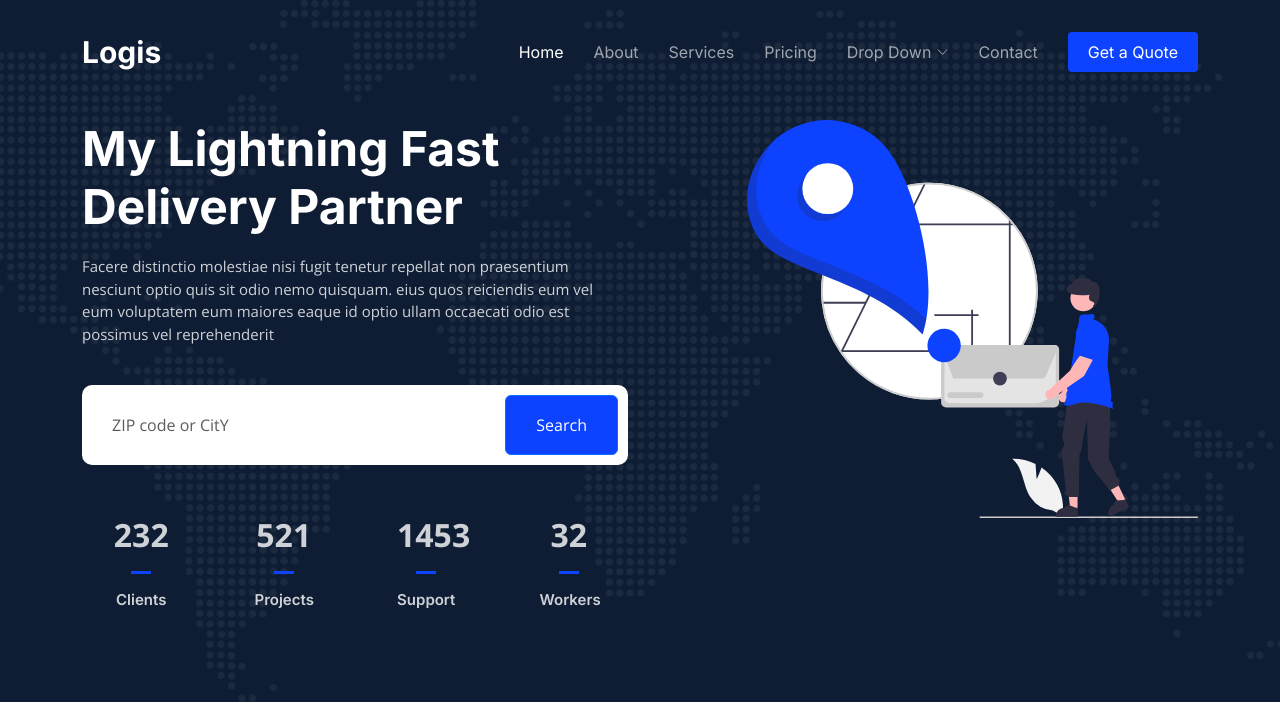
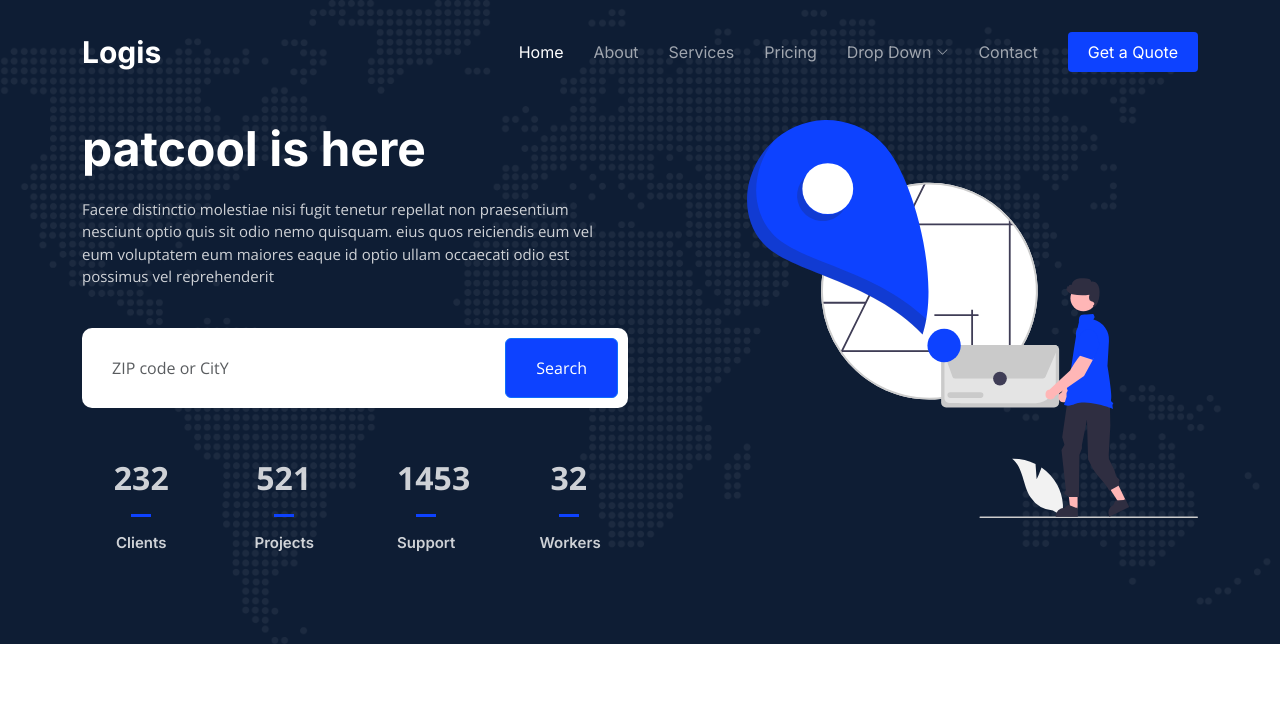
Before and after one commit to patcool1/view, a plain HTML site: page index.html in a window 1280 px wide. Shown: the top 721 px of the page. Drawn offline with nearby package versions, Linux system fonts and the light colour scheme.

Commit message:
added a welcome message

```diff
--- a/index.html
+++ b/index.html
@@ -89,7 +89,7 @@
     <div class="container">
       <div class="row gy-4 d-flex justify-content-between">
         <div class="col-lg-6 order-2 order-lg-1 d-flex flex-column justify-content-center">
-          <h2 data-aos="fade-up">My Lightning Fast Delivery Partner</h2>
+          <h2 data-aos="fade-up">patcool is here</h2>
           <p data-aos="fade-up" data-aos-delay="100">Facere distinctio molestiae nisi fugit tenetur repellat non praesentium nesciunt optio quis sit odio nemo quisquam. eius quos reiciendis eum vel eum voluptatem eum maiores eaque id optio ullam occaecati odio est possimus vel reprehenderit</p>
 
           <form action="#" class="form-search d-flex align-items-stretch mb-3" data-aos="fade-up" data-aos-delay="200">
```
